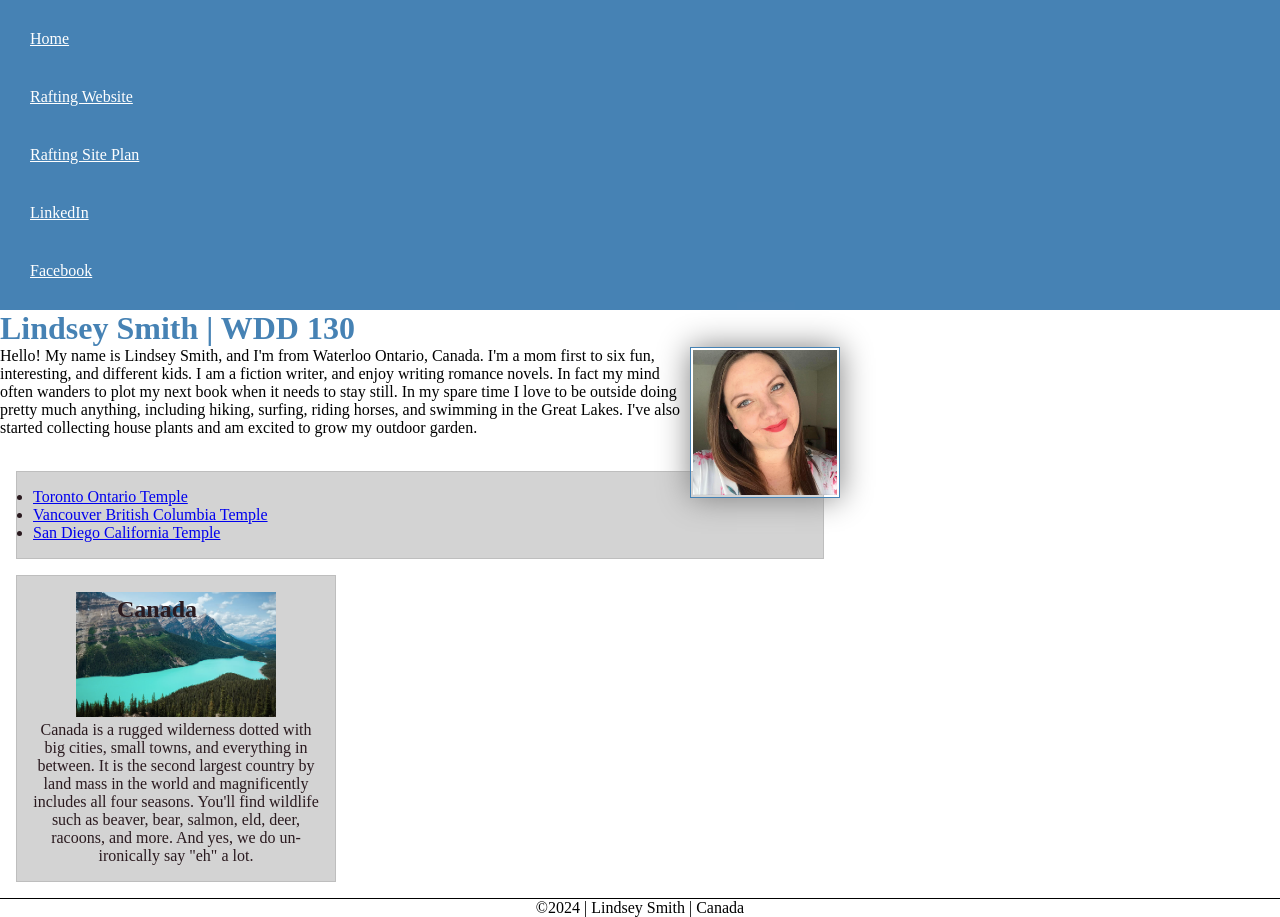
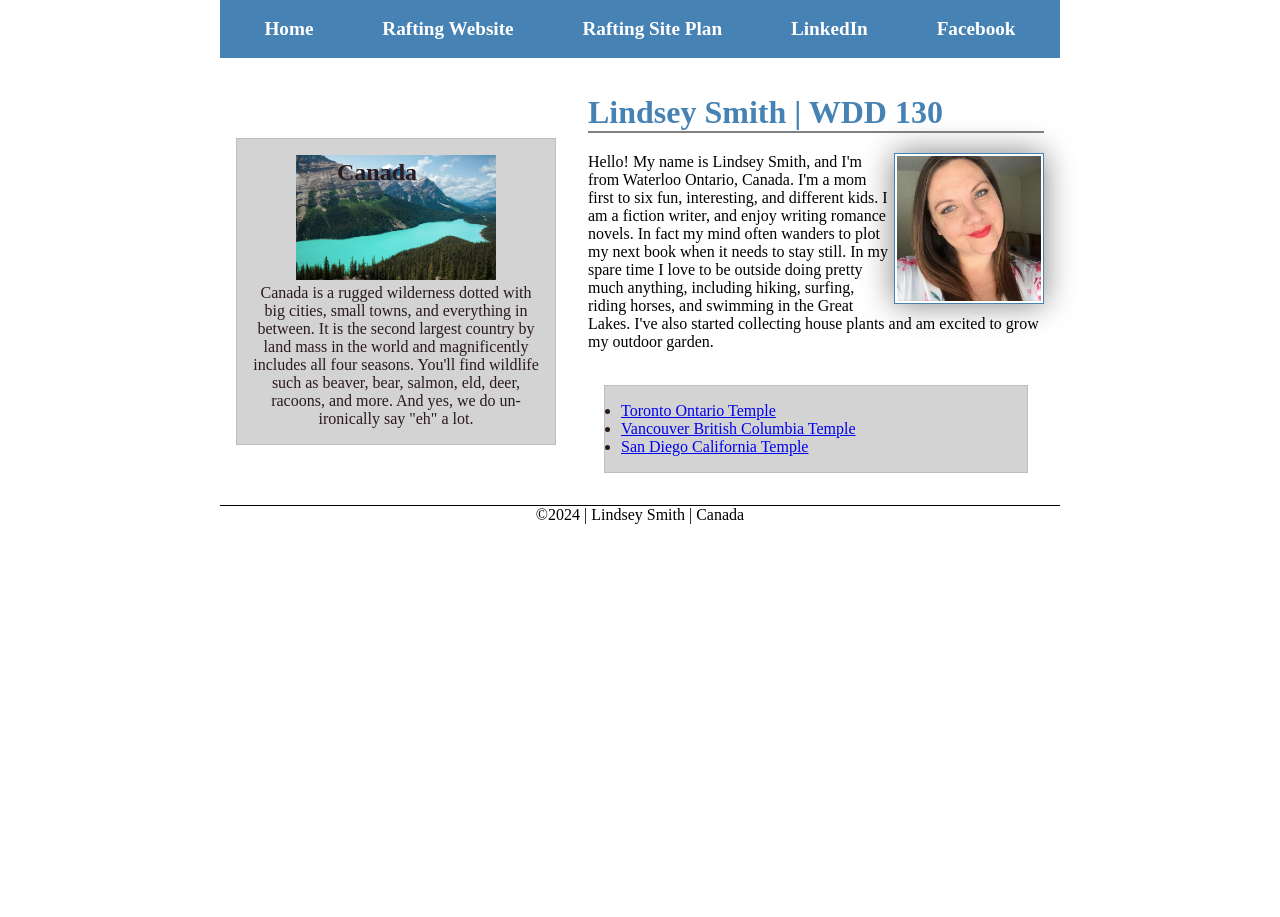
Before and after one commit to lindseyerin/wdd130, a plain HTML site: page index.html in a window 1280 px wide. After the commit the page ends 800 px from the top, so only its background shows below. Drawn offline with Linux system fonts and the light colour scheme.

Commit message:
Update styles.css
Week 4 updates

```diff
--- a/styles/styles.css
+++ b/styles/styles.css
@@ -7,16 +7,27 @@
 nav {
 	background-color: steelblue;
 	padding: 10px;
+	display: flex;
+	justify-content: space-around;
+	align-items: center;
+	margin-bottom: 20px;
+
 }
 
 nav a {
+	display: block;
+	padding: 0.5rem;
+	text-decoration: none;
+	font-size: 1.2rem;
+	font-weight: 700;
 	color: white;
-	display: block;
-	padding: 20px;
+
 }
 
 h1 {
 	color: steelblue;
+	border-bottom: 2px solid grey;
+	margin-bottom: 20px;
 }
 
 main img {
@@ -33,7 +44,6 @@ p {
 }
 
 main {
-	max-width: 840px;
 }
 
 aside {
@@ -58,6 +68,29 @@ footer {
 	border-top: 1px solid #000;
 	text-align: center;
 }
+
+header, .grid, footer {
+	max-width: 840px;
+	margin: 0 auto;
+}
+
+.grid {
+	display: grid;
+	align-items: center;
+}
+
+main {
+	grid-column: 2/3;
+	margin: 1rem;
+}
+
+aside {
+	width: 20rem;
+	position: relative;
+	grid-column: 1/2;
+	grid-row: 1/2;
+}
+
 /* Class Selectors */
 
 .box {
```
